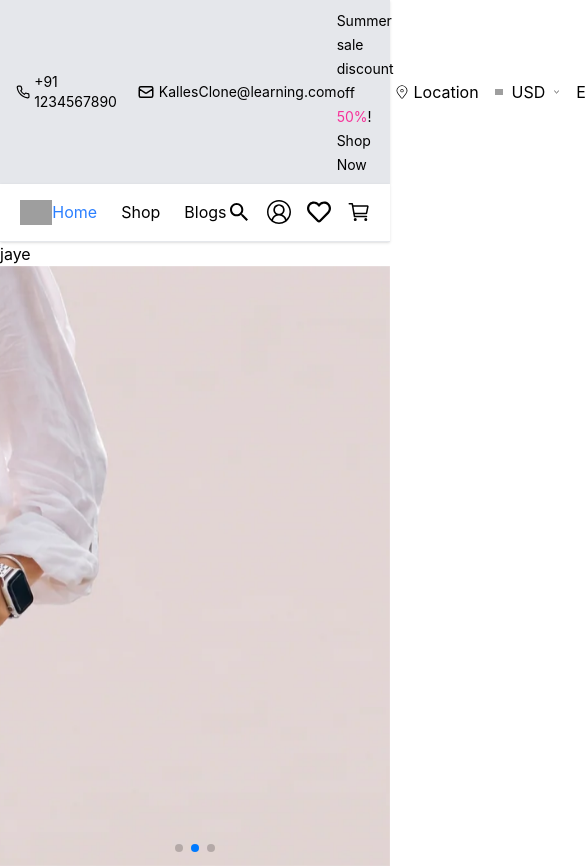
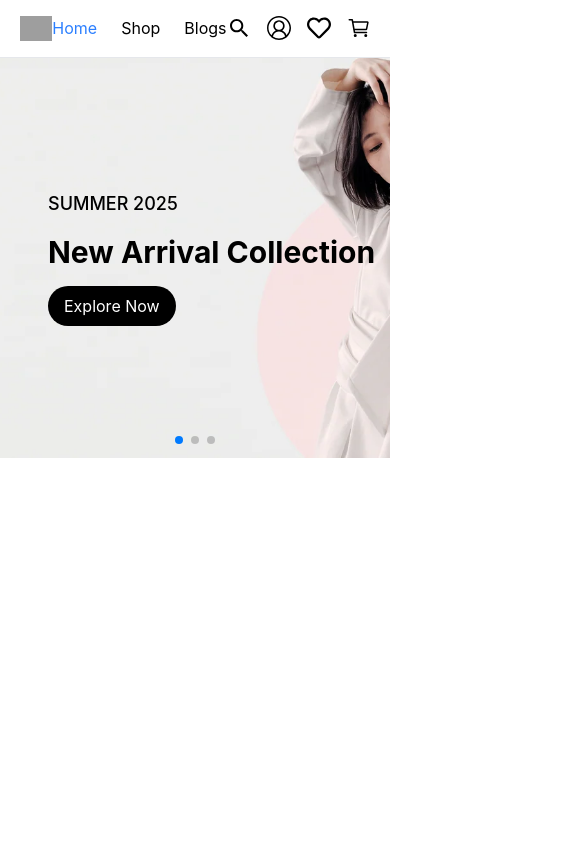
Before and after one commit to hari371/Kalles, a React (Vite) app in the folder client/: page / in a window 390 px wide. Shown: the top 866 px of the page, 585 px wide, since content can reach past the window. After the commit the page ends 844 px from the top, so only its background shows below. Built offline with nearby package versions, Linux system fonts and the light colour scheme; grey boxes are pictures that could not be loaded.

Commit message:
Added Hero Section

```diff
--- a/client/index.html
+++ b/client/index.html
@@ -2,9 +2,9 @@
 <html lang="en">
   <head>
     <meta charset="UTF-8" />
-    <link rel="icon" type="image/svg+xml" href="/favicon.svg" />
+    <link rel="icon" type="image/png" href="https://kalles-5.myshopify.com/cdn/shop/files/k-fav.jpg?crop=center&height=32&v=1717404082&width=32">
     <meta name="viewport" content="width=device-width, initial-scale=1.0" />
-    <title>client</title>
+    <title>Kalles</title>
   </head>
   <body>
     <div id="root"></div>
--- a/client/src/App.jsx
+++ b/client/src/App.jsx
@@ -1,5 +1,5 @@
 import { BrowserRouter, Routes, Route } from "react-router-dom"
-import Home from "./pages/home/Home";
+import Home from "./pages/Home/Home";
 import Shop from "./pages/Shop/Shop";
 import Blogs from "./pages/Blogs/Blogs";
 import ProductDetails from "./pages/ProductDetails/ProductDetails";
--- a/client/src/components/layout/MainLayout.jsx
+++ b/client/src/components/layout/MainLayout.jsx
@@ -5,7 +5,9 @@ import TopBar from "./TopBar";
 function MainLayout() {
   return (
     <>
-      <TopBar/>
+      <div className="xl:block hidden">
+        <TopBar/>
+      </div>
       <Navbar />
       <main>
         <Outlet />
--- a/client/src/index.css
+++ b/client/src/index.css
@@ -5,3 +5,8 @@
     max-width: 1700px;
     margin-inline: auto;
 }
+
+.section-margin {
+    margin-top: 6rem;
+    margin-bottom: 6rem;
+}
--- a/client/src/pages/Home/Hero.jsx
+++ b/client/src/pages/Home/Hero.jsx
@@ -9,38 +9,51 @@ import heroSlide3 from "../../assets/home/hero/KallesHeroSlide3.webp";
 function Hero() {
   // HMR test comment
   return (
-    <div>
-      <h1>jaye</h1>
+    <div className="mb-24">
       <Swiper slidesPerView={1} loop={true} modules={[Pagination, Autoplay]}
         pagination={{ clickable: true }}
         autoplay={{
-          delay: 5000,
+          delay: 100000,
           disableOnInteraction: false,
         }}
       >
         <SwiperSlide>
           <div className="relative">
-            <img className="z-0 object-center object-cover w-full h-150"
+            <img className="z-0 object-center object-cover w-full h-100 md:h-120 lg:h-150"
               src={heroSlide1} alt="heroSlide1" />
-              <div className="absolute flex flex-col items-start h-full w-full gap-8 top-1/2 -translate-y-1/2 left-1/4">
-                <h5 className="text-3xl font-semibold">SUMMER 2025</h5>
-                <h2 className="text-5xl font-bold">New Arrival Collection</h2>
-                <button className="text-white bg-black hover:bg-blue-500 transition-colors ease-in-out duration-500 px-6 py-2 rounded-full">
+              <div className="absolute inset-0 flex flex-col h-full w-full items-start justify-center gap-4 pl-12 md:pl-20 lg:pl-32 xl:pl-40">
+                <h5 className="text-lg lg:text-xl font-medium uppercase">SUMMER 2025</h5>
+                <h2 className="text-3xl lg:text-4xl xl:text-5xl font-bold capitalize">New Arrival Collection</h2>
+                <button className="text-white bg-black hover:bg-blue-500 transition-colors ease-in-out duration-500 px-4 md:px-6 py-2 rounded-full">
                   Explore Now
                 </button>
               </div>
           </div>
         </SwiperSlide>
         <SwiperSlide>
-          <div className="">
-            <img className="z-0 object-center object-cover w-full h-150"
+          <div className="relative">
+            <img className="z-0 object-center object-cover w-full h-100 md:h-120 lg:h-150"
               src={heroSlide2} alt="heroSlide1" />
+              <div className="absolute inset-0 flex flex-col h-full w-full items-end justify-center gap-4 pr-12 md:pr-20 lg:pr-32 xl:pr-40">
+                <h5 className="text-lg lg:text-xl font-medium uppercase">new season</h5>
+                <h2 className="text-3xl lg:text-4xl xl:text-5xl font-bold capitalize">lookbook collection</h2>
+                <button className="text-white bg-black hover:bg-blue-500 transition-colors ease-in-out duration-500 px-4 md:px-6 py-2 rounded-full">
+                  Explore Now
+                </button>
+              </div>
           </div>
         </SwiperSlide>
         <SwiperSlide>
-          <div className="">
-            <img className="z-0 object-center object-cover w-full h-150"
+          <div className="relative">
+            <img className="z-0 object-center object-cover w-full h-100 md:h-120 lg:h-150"
               src={heroSlide3} alt="heroSlide1" />
+              <div className="absolute inset-0 flex flex-col h-full w-full items-start justify-center gap-4 pl-12 md:pl-20 lg:pl-32 xl:pl-40">
+                <h5 className="text-lg lg:text-xl font-medium uppercase">SUMMER sale</h5>
+                <h2 className="text-3xl lg:text-4xl xl:text-5xl font-bold capitalize">save upto 70%</h2>
+                <button className="text-white bg-black hover:bg-blue-500 transition-colors ease-in-out duration-500 px-4 md:px-6 py-2 rounded-full">
+                  Explore Now
+                </button>
+              </div>
           </div>
         </SwiperSlide>
       </Swiper>
--- a/client/vite.config.js
+++ b/client/vite.config.js
@@ -4,11 +4,12 @@ import tailwindcss from '@tailwindcss/vite'
 
 // https://vite.dev/config/
 export default defineConfig({
-  server: {
-    watch: {
-      usePolling: true,
-    }
-  },
+  // server: {
+  //   watch: {
+  //     usePolling: true,
+  //     interval: 1000,
+  //   }
+  // },
   plugins: [
     react(),
     tailwindcss(),
```
Also changed, not shown: client/src/pages/Home/Categories.jsx (added), client/src/pages/Home/CollectionBanner.jsx (deleted), 1 other file (tests, documents, lock files or other folders).
